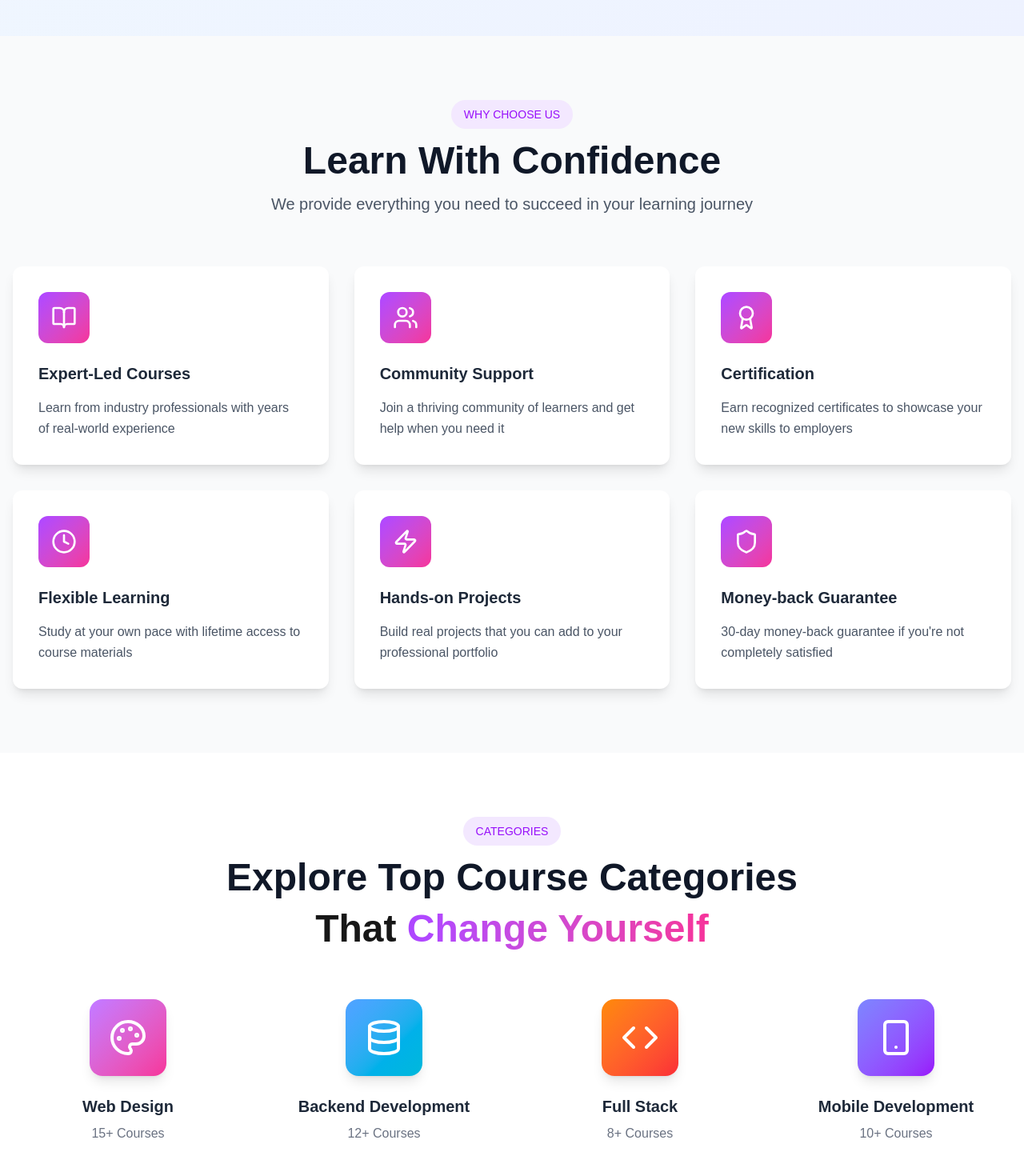
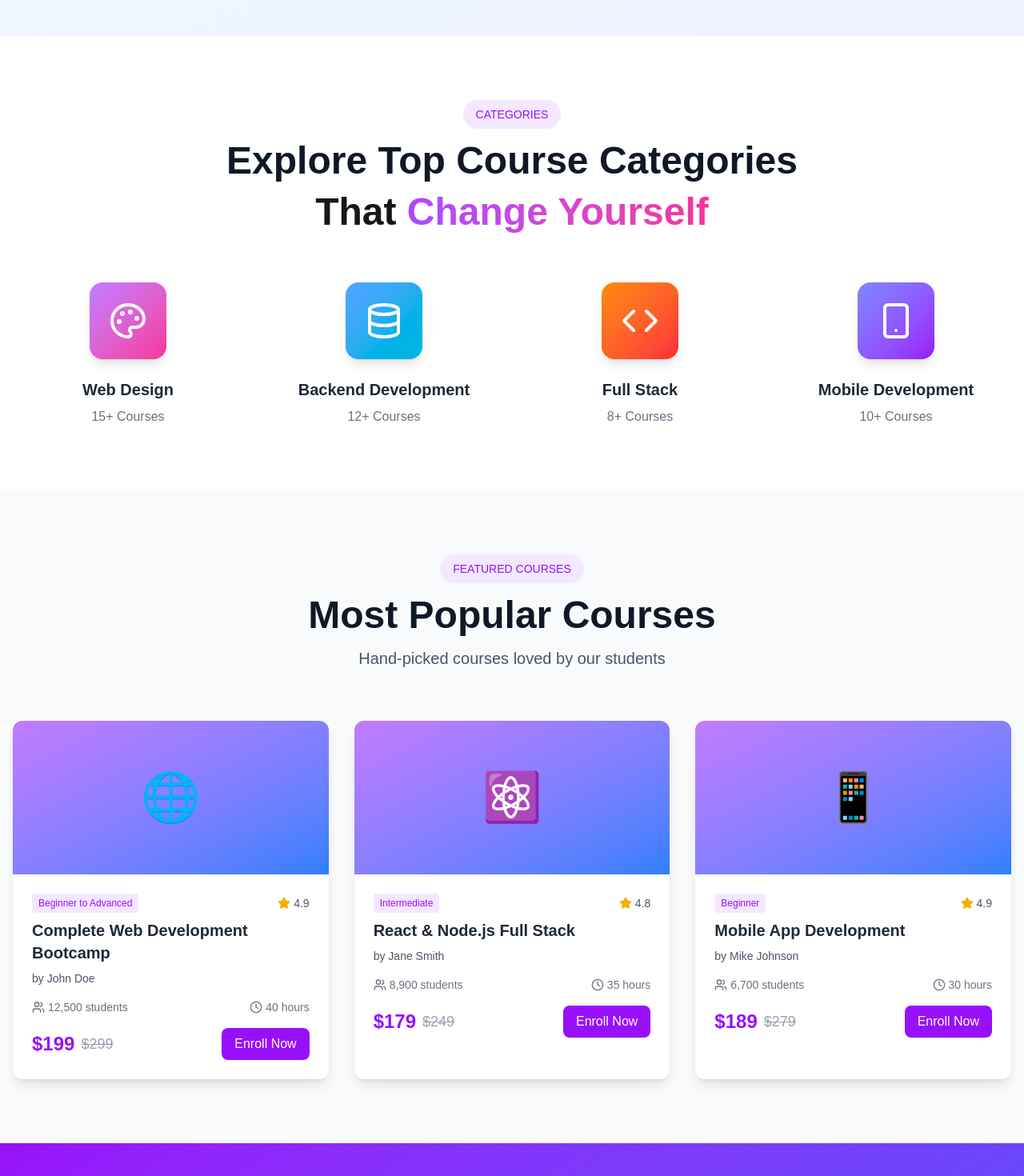
Before and after one commit to Pratikshya98343/edu, a Next.js app: page / in a window 1280 px wide. Shown: the part 800-2270 px from the top of the page at 80% size. Built offline with nearby package versions, Linux system fonts and the light colour scheme.

Commit message:
corrected some code of instructor

```diff
--- a/src/components/instructor/InstructorDashboard.jsx
+++ b/src/components/instructor/InstructorDashboard.jsx
@@ -85,20 +85,12 @@ const InstructorDashboard = () => {
   const navigationItems = [
     { id: 'dashboard', label: 'Dashboard', icon: LayoutDashboard },
     { id: 'profile', label: 'My Profile', icon: User },
-    { id: 'courses', label: 'Enrolled Courses', icon: BookOpen },
-    { id: 'wishlist', label: 'Wishlist', icon: Heart },
-    { id: 'reviews', label: 'Reviews', icon: Star },
-    { id: 'quiz', label: 'My Quiz Attempts', icon: HelpCircle },
-    { id: 'order-history', label: 'Order History', icon: ShoppingCart },
-  ];
-
-  const instructorItems = [
     { id: 'my-courses', label: 'My Courses', icon: BookOpen },
     { id: 'announcements', label: 'Announcements', icon: MessageSquare },
     { id: 'quiz-attempts', label: 'Quiz Attempts', icon: FileText },
     { id: 'assignments', label: 'Assignments', icon: List },
+
   ];
-
   const userActions = [
     { id: 'settings', label: 'Settings', icon: Settings },
     { id: 'logout', label: 'Logout', icon: LogOut },
@@ -114,7 +106,6 @@ const InstructorDashboard = () => {
     { icon: '💰', value: '25000', color: 'text-yellow-600', bg: 'from-yellow-100 to-yellow-200', iconBg: 'bg-yellow-500' },
   ];
 
-  // Sample course data
   const courses = [
     {
       title: "React Front To Back",
@@ -192,12 +183,44 @@ const InstructorDashboard = () => {
     );
   };
 
+   const my_courses = [
+    {
+      title: "React Front To Back",
+      image: "/Image/coursegirl.png",
+      discount: "-34%",
+      lessons: "50 Lessons",
+      students: "100 Students",
+      price: "$60",
+      oldPrice: "$84.99",
+      reviews: "(100 Reviews)",
+    },
+    {
+      title: "PHP Beginner Advanced",
+      image: "/Image/education.png",
+      discount: "-20%",
+      lessons: "50 Lessons",
+      students: "100 Students",
+      price: "$80",
+      oldPrice: "$100",
+      reviews: "(21 Reviews)",
+    },
+    {
+      title: "Angular Zero to Mastery",
+      image: "/Image/web.png",
+      discount: "-54%",
+      lessons: "50 Lessons",
+      students: "100 Students",
+      price: "$40",
+      oldPrice: "$90",
+      reviews: "(102 Reviews)",
+    },
+  ];
+
   const renderSettingsPage = () => {
     return (
       <div className="bg-white rounded-xl shadow-sm border border-slate-200 p-8 max-w-3xl mx-auto">
         <h2 className="text-2xl font-bold text-slate-800 mb-6">Edit Profile</h2>
         <form onSubmit={handleSubmit} className="space-y-6">
-          {/* First Name & Last Name */}
           <div className="grid grid-cols-1 md:grid-cols-2 gap-4">
             <div>
               <label htmlFor="firstName" className="block text-sm font-medium text-gray-700 mb-1">First Name</label>
@@ -222,8 +245,6 @@ const InstructorDashboard = () => {
               />
             </div>
           </div>
-
-          {/* Username & Phone Number */}
           <div className="grid grid-cols-1 md:grid-cols-2 gap-4">
             <div>
               <label htmlFor="userName" className="block text-sm font-medium text-gray-700 mb-1">Username</label>
@@ -248,8 +269,6 @@ const InstructorDashboard = () => {
               />
             </div>
           </div>
-
-          {/* Skill/Occupation */}
           <div>
             <label htmlFor="skillOccupation" className="block text-sm font-medium text-gray-700 mb-1">Skill / Occupation</label>
             <input
@@ -262,7 +281,6 @@ const InstructorDashboard = () => {
             />
           </div>
 
-          {/* Display Name */}
           <div>
             <label htmlFor="displayName" className="block text-sm font-medium text-gray-700 mb-1">Display Name Publicly As</label>
             <select
@@ -334,7 +352,7 @@ const InstructorDashboard = () => {
     );
   };
 
-  const renderCourseContent = () => {
+  const rendermy_CourseContent = () => {
     return (
       <div className="max-w-7xl mx-auto p-6 bg-white shadow-md rounded-md h-200 mb-2">
         <h2 className="text-2xl font-bold mb-4 text-black">My Courses</h2>
@@ -358,10 +376,10 @@ const InstructorDashboard = () => {
         return renderDashboard();
       case 'profile':
         return renderProfileContent();
-      case 'courses':
-        return renderCourseContent();
       case 'settings':
         return renderSettingsPage();
+        case 'my-courses':
+        return rendermy_CourseContent();
       default:
         return (
           <div className="bg-white rounded-xl shadow-sm border border-slate-200 p-8 text-center">
@@ -409,19 +427,14 @@ const InstructorDashboard = () => {
                 </div>
               </div>
             </div>
-            <div className="flex flex-col items-center space-y-4 mt-10">
-              <button className="bg-indigo-600 hover:bg-indigo-700 text-white px-6 py-3 mb-10 rounded-lg font-semibold flex items-center space-x-2 transition-all duration-300 hover:transform hover:-translate-y-1 shadow-lg">
-                <span>Create a New Course</span>
-                <ArrowRight className="w-4 h-4" />
-              </button>
-            </div>
+
           </div>
         </div>
         <div className="flex min-h-[300px] mt-10">
           {/* Sidebar */}
           <div className="w-80 bg-slate-50 border-r border-slate-400 rounded-l-2xl">
             <div className="p-6">
-              <div className="text-slate-500 text-sm mb-6">WELCOME, RAFI!</div>
+              <div className="text-slate-500 text-sm mb-6">WELCOME,Nisha!</div>
               <nav className="space-y-2">
                 {navigationItems.map((item) => {
                   const Icon = item.icon;
@@ -441,30 +454,8 @@ const InstructorDashboard = () => {
                   );
                 })}
               </nav>
+
               <div className="mt-10 pt-6 border-t border-slate-200">
-                <div className="text-slate-400 text-xs font-semibold mb-4 tracking-wider">INSTRUCTOR</div>
-                <nav className="space-y-2">
-                  {instructorItems.map((item) => {
-                    const Icon = item.icon;
-                    return (
-                      <button
-                        key={item.id}
-                        onClick={() => handleNavClick(item.id)}
-                        className={`w-full flex items-center space-x-3 px-4 py-3 rounded-lg text-left transition-all duration-200 border-r-4 ${
-                          activeNav === item.id
-                            ? 'bg-indigo-50 text-indigo-700 border-indigo-500 font-semibold'
-                            : 'text-slate-600 hover:bg-slate-100 border-transparent hover:text-slate-900'
-                        }`}
-                      >
-                        <Icon className="w-5 h-5" />
-                        <span>{item.label}</span>
-                      </button>
-                    );
-                  })}
-                </nav>
-              </div>
-              <div className="mt-10 pt-6 border-t border-slate-200">
-                <div className="text-slate-400 text-xs font-semibold mb-4 tracking-wider">USER</div>
                 <nav className="space-y-2">
                   {userActions.map((item) => {
                     const Icon = item.icon;
--- a/src/components/main/CouseDetail.jsx
+++ b/src/components/main/CouseDetail.jsx
@@ -44,7 +44,7 @@ export default function CourseLandingPage() {
 
             {/* Instructor Info */}
             <div className="flex items-center space-x-3">
-              <img src="/image/instructor.jpg" alt="Instructor" className="w-10 h-10 rounded-full" />
+              <img src="/image/StudentIcon.png" alt="Instructor" className="w-10 h-10 rounded-full" />
               <span className="text-gray-600">By Claudia Pruitt in Designing</span>
             </div>
 
@@ -85,17 +85,12 @@ export default function CourseLandingPage() {
                   </div>
                 </div>
 
-                {/* Instructor Image with Play Button */}
                 <div className="relative hidden md:block">
                   <img
                     src="Image/girl.png"
                     alt="Instructor"
                     className="w-100 h-64 object-cover rounded-lg"
                   />
-                  <div className="absolute inset-0 flex items-center justify-center">
-                    <div className="w-16 h-16 bg-white/20 backdrop-blur-sm rounded-full flex items-center justify-center">
-                    </div>
-                  </div>
                 </div>
               </div>
 
--- a/src/components/main/Homepage.jsx
+++ b/src/components/main/Homepage.jsx
@@ -31,8 +31,6 @@ const Homepage = () => {
     instructors: 0,
     satisfaction: 0
   });
-
-  // Animate stats on mount
   useEffect(() => {
     const animateStats = () => {
       const duration = 2000;
@@ -54,13 +52,7 @@ const Homepage = () => {
     animateStats();
   }, []);
 
-  // Auto-rotate testimonials
-  useEffect(() => {
-    const timer = setInterval(() => {
-      setCurrentTestimonial((prev) => (prev + 1) % testimonials.length);
-    }, 4000);
-    return () => clearInterval(timer);
-  }, []);
+
 
   const testimonials = [
     {
@@ -211,21 +203,18 @@ const Homepage = () => {
                 </div>
               </div>
             </div>
-            {/* Right Content - Hero Image */}
             <div className="relative">
-              {/* Background Shapes */}
               <div className="absolute inset-0">
                 <div className="absolute top-0 right-0 w-64 h-64 bg-gradient-to-br from-pink-300 to-pink-400 rounded-full opacity-70 transform rotate-12 animate-pulse"></div>
                 <div className="absolute top-20 right-20 w-48 h-48 bg-gradient-to-br from-blue-300 to-blue-400 rounded-full opacity-70 transform -rotate-12 animate-pulse delay-75"></div>
                 <div className="absolute bottom-10 left-10 w-32 h-32 bg-gradient-to-br from-purple-300 to-purple-400 rounded-full opacity-70 animate-pulse delay-150"></div>
               </div>
-              {/* Main Image Container */}
+
 <div className="relative z-10 flex justify-center">
   <div className="relative">
-    {/* Woman Image Placeholder */}
     <div className="w-80 h-96 rounded-2xl overflow-hidden shadow-2xl">
       <img
-        src="Image/women.png" // Replace this with your actual image URL
+        src="Image/women.png"
         alt="Woman"
         className="object-cover w-full h-full"
       />
@@ -268,44 +257,7 @@ const Homepage = () => {
                 </div>
               </div>
               {/* Decorative Elements */}
-              <div className="absolute top-32 left-8 text-purple-400 animate-spin-slow">
-                <svg width="40" height="40" viewBox="0 0 40 40" fill="currentColor">
-                  <path d="M20 0L24 16L40 20L24 24L20 40L16 24L0 20L16 16L20 0Z"/>
-                </svg>
-              </div>
-              <div className="absolute bottom-20 right-16 text-blue-400 animate-ping">
-                <div className="w-6 h-6 border-2 border-current rounded-full"></div>
-              </div>
             </div>
-          </div>
-        </div>
-      </section>
-
-      {/* Rest of the sections (Features, Categories, Courses, Testimonials, CTA, etc.) remain unchanged */}
-      {/* Features Section */}
-      <section className="py-20 bg-gray-50">
-        <div className="max-w-7xl mx-auto px-4">
-          <div className="text-center mb-16">
-            <div className="inline-block bg-purple-100 text-purple-600 px-4 py-2 rounded-full text-sm font-medium mb-4">
-              WHY CHOOSE US
-            </div>
-            <h2 className="text-4xl lg:text-5xl font-bold text-gray-900 mb-4">
-              Learn With Confidence
-            </h2>
-            <p className="text-xl text-gray-600 max-w-3xl mx-auto">
-              We provide everything you need to succeed in your learning journey
-            </p>
-          </div>
-          <div className="grid grid-cols-1 md:grid-cols-2 lg:grid-cols-3 gap-8">
-            {features.map((feature, index) => (
-              <div key={index} className="bg-white p-8 rounded-xl shadow-lg hover:shadow-2xl transition-all duration-300 transform hover:-translate-y-2">
-                <div className="w-16 h-16 bg-gradient-to-br from-purple-500 to-pink-500 rounded-xl flex items-center justify-center text-white mb-6">
-                  {feature.icon}
-                </div>
-                <h3 className="text-xl font-semibold text-gray-800 mb-4">{feature.title}</h3>
-                <p className="text-gray-600 leading-relaxed">{feature.description}</p>
-              </div>
-            ))}
           </div>
         </div>
       </section>
@@ -475,7 +427,6 @@ const Homepage = () => {
         </div>
       </section>
 
-      {/* Custom Styles */}
       <style jsx>{`
         @keyframes float {
           0%, 100% { transform: translateY(0px); }
--- a/src/components/main/StudentProfile.jsx
+++ b/src/components/main/StudentProfile.jsx
@@ -675,7 +675,7 @@ const StudentProfile = () => {
       <div className="max-w-6xl mx-auto">
         {/* Header */}
         <div
-          className="px-30 py-30 pt-20 relative overflow-hidden mb-17"
+          className="px-30 py-40 pt-20 relative overflow-hidden mb-17"
           style={{
             backgroundImage: `url('/Image/student.png')`,
             backgroundSize: "cover",
@@ -683,9 +683,9 @@ const StudentProfile = () => {
             backgroundRepeat: "no-repeat",
           }}
         >
-          <div className="flex flex-col lg:flex-row justify-between items-center relative z-10">
-            <div className="flex items-center space-x-6 mb-10 lg:mb-0">
-              <div className="w-20 h-20 rounded-full border-4 border-white shadow-lg overflow-hidden">
+          <div className="flex flex-col lg:flex-row justify-between items-center relative z-15">
+            <div className="flex items-center space-x-6 mb-16 lg:mb-0">
+              <div className="w-25 h-25 rounded-full border-4 border-white shadow-lg overflow-hidden">
               <img
             src="Image/StudentIcon.png"
             alt="John's Profile"
@@ -707,13 +707,6 @@ const StudentProfile = () => {
                   </div>
                 </div>
               </div>
-            </div>
-
-            <div className="flex flex-col items-center space-y-4 mt-16">
-              <button className="bg-indigo-600 hover:bg-indigo-700 text-white px-6 py-3 mb-10 rounded-lg font-semibold flex items-center space-x-2 transition-all duration-300 hover:transform hover:-translate-y-1 shadow-lg">
-                <span>Create Link New Course</span>
-                <ArrowRight className="w-4 h-4" />
-              </button>
             </div>
           </div>
         </div>
```
